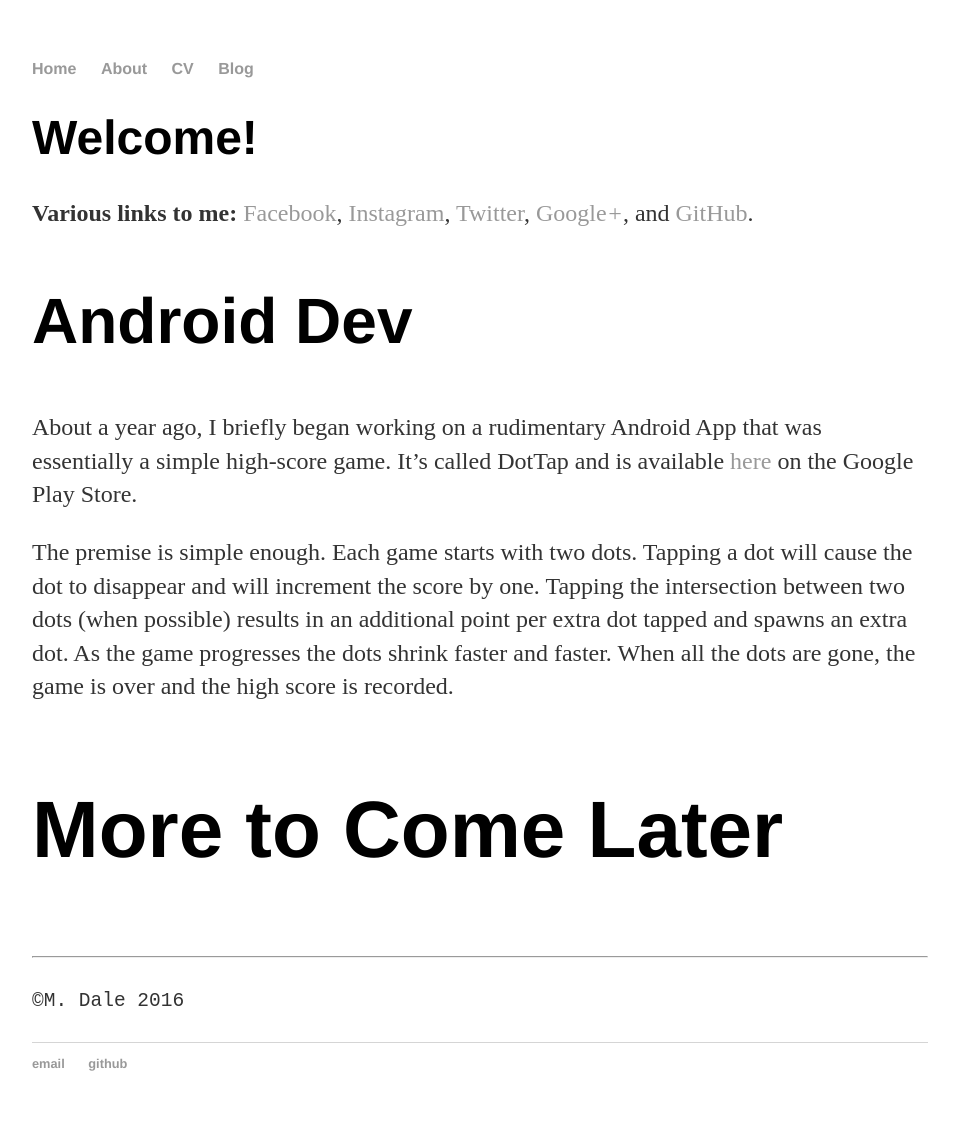
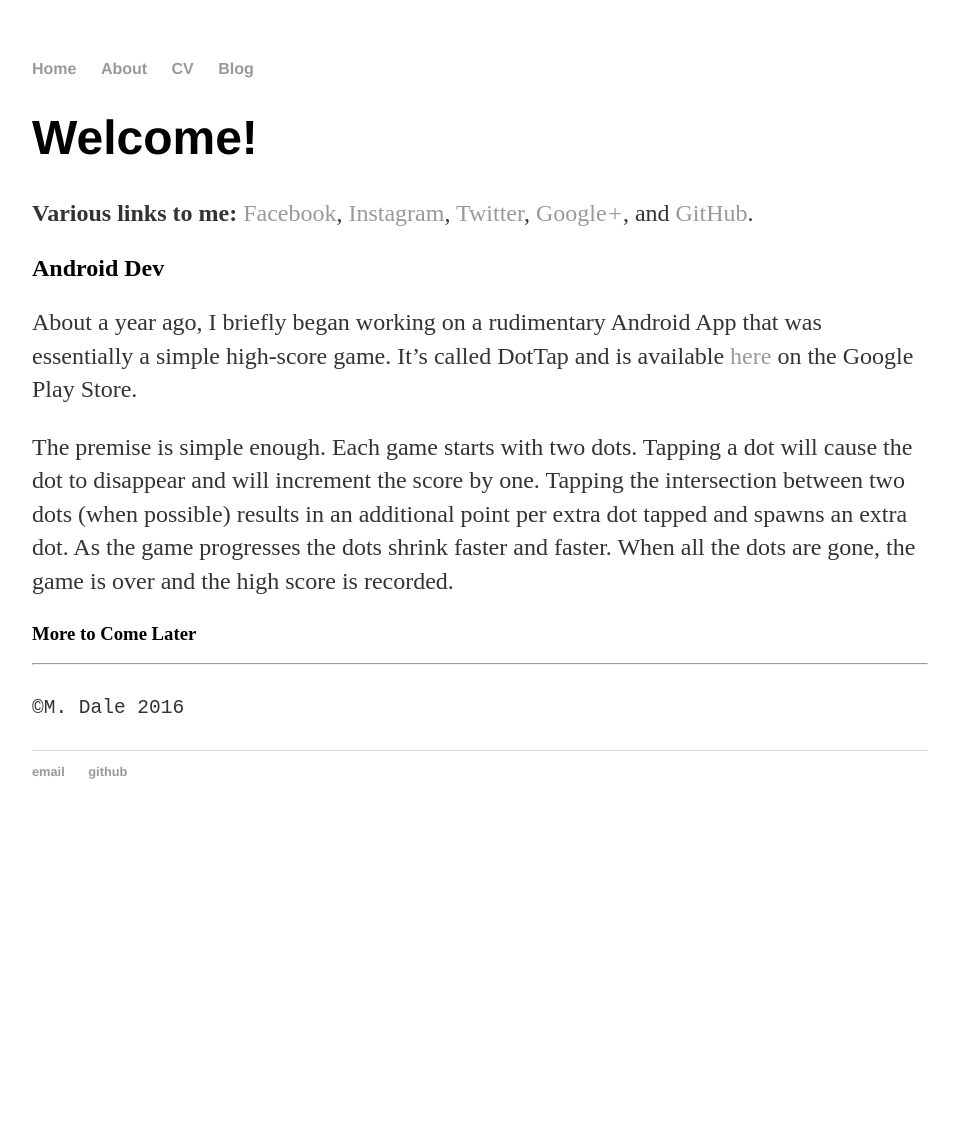
Before and after one commit to randomnessSlayer/randomnessslayer.dalewithit.github.io, a Jekyll site: the page built from index.md, in a window 1280 px wide. Shown: the whole page, without its empty margins (160-1119 px from the left). Built offline with Jekyll 4.4.1, drawn with Linux system fonts in a browser that asks for light colours; after the commit the page ends 900 px from its top, so only the background shows below that.

Commit message:
Update main.css

```diff
--- a/css/main.css
+++ b/css/main.css
@@ -23,14 +23,6 @@ h1 {
     font-size: 3em;
     font-family:'Helvetica', 'Arial', 'Sans-Serif';
 }
-h2 {
-    font-size: 4em;
-    font-family:'Helvetica', 'Arial', 'Sans-Serif';
-}
-h3 {
-    font-size: 5em;
-    font-family:'Helvetica', 'Arial', 'Sans-Serif';
-}
 p {
     font-size: 1.5em;
     line-height: 1.4em;
```
